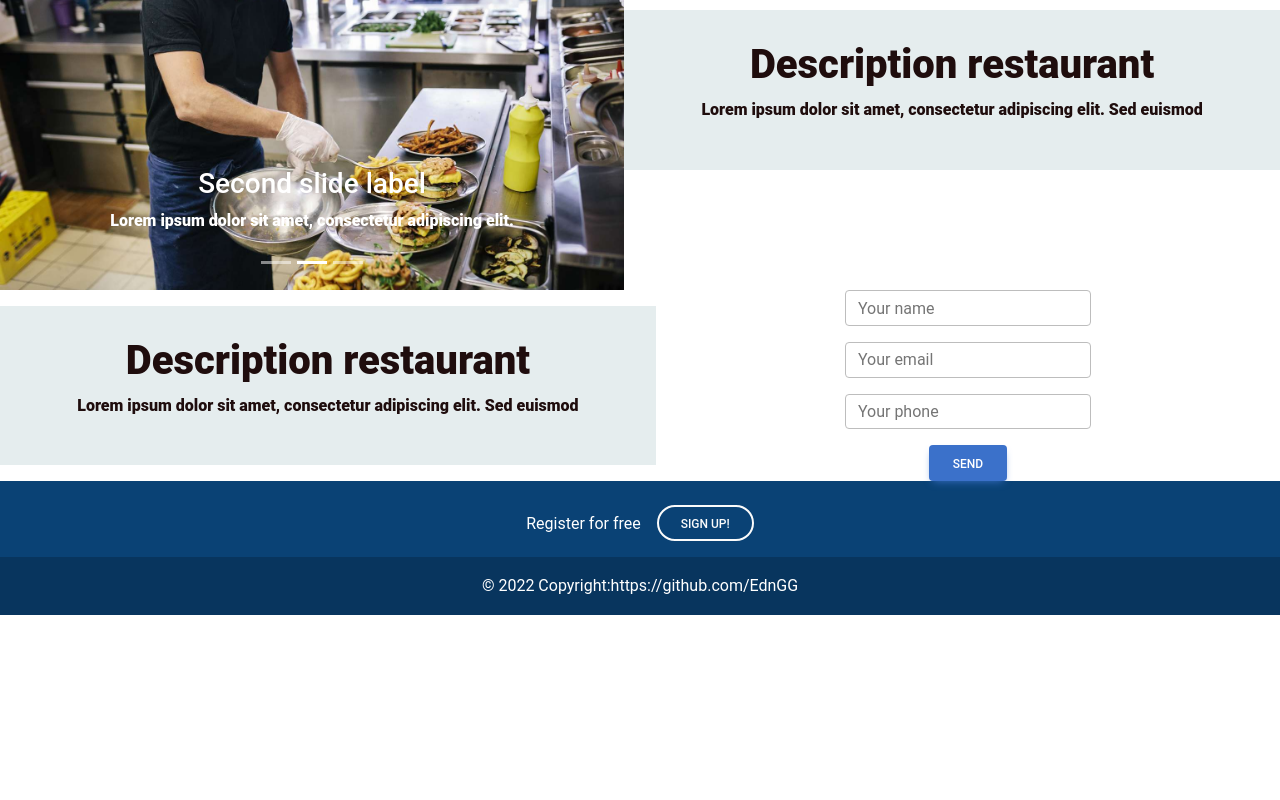
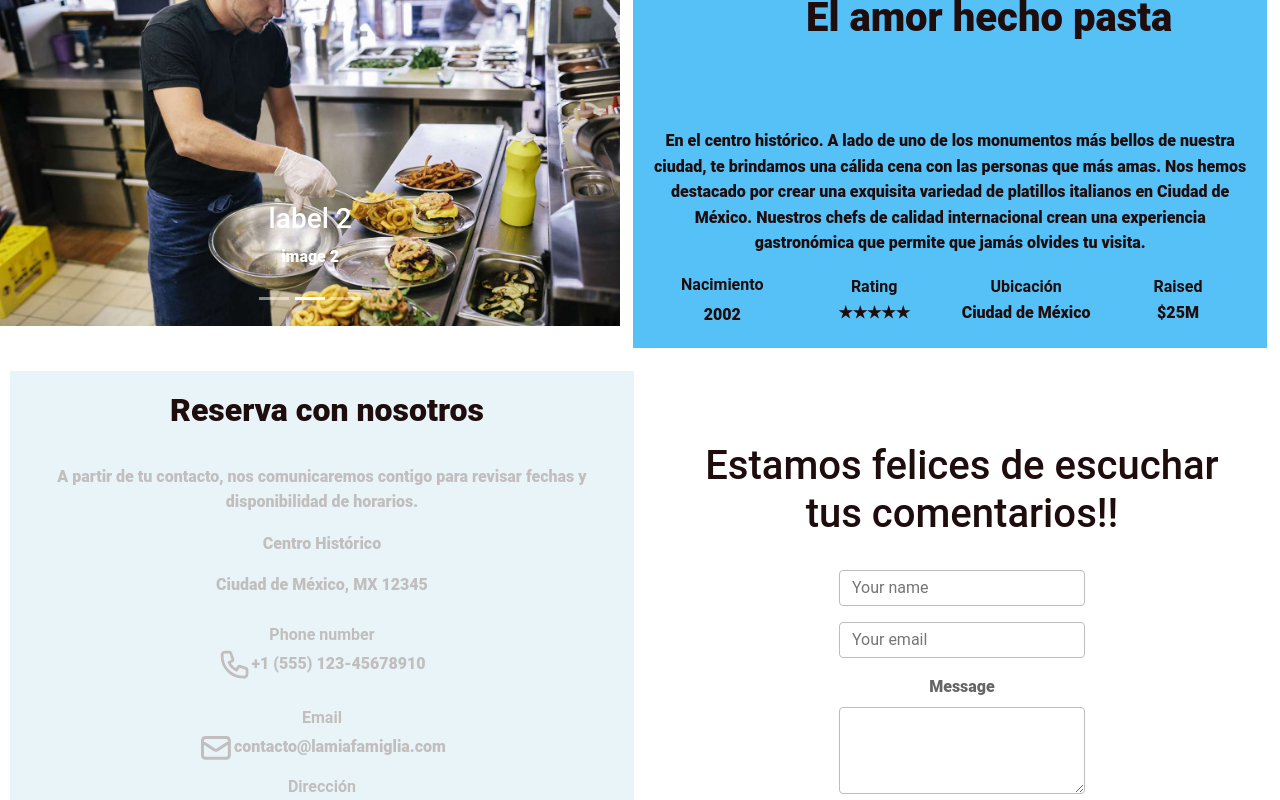
Before and after one commit to EdnGG/Ucamp-project-04, a React (Create React App) app: page / in a window 1280 px wide. Shown: the part 360-1160 px from the top of the page. Before the commit the page ends 975 px from the top, so only its background shows below. Built offline with nearby package versions, Linux system fonts and the light colour scheme; no server answers.

Commit message:
getting things done

```diff
--- a/src/App.css
+++ b/src/App.css
@@ -116,17 +116,33 @@
   width: 100%;
   height: 100%;
 }
-.form {
+.card-description {
   display: flex;
   flex-direction: row;
   justify-content: center;
   align-items: center;
-  color: white;
-  padding: 31px; /* Needs to check*/
+  color: rgb(195, 224, 230);
+  /* padding: 31px; */
+  padding: 13px;
+  margin: 13px;
   font-weight: 900;
   width: 100%;
   height: 100%;
-  background-color: rgb(229, 237, 238);
+  background-color: rgb(85, 193, 247);
+}
+/*  */
+.card-form {
+  display: flex;
+  flex-direction: column;
+  justify-content: center;
+  align-items: center;
+  color: rgb(25, 7, 7);
+  font-weight: 900;
+  padding: 10px;
+  margin: 10px;
+  width: 96.5%;
+  height: 100%;
+  background-color: rgb(232, 244, 248);
 }
 .carousel__img {
   object-fit: cover;
@@ -216,6 +232,8 @@
   font-weight: 900;
   width: 100%;
   height: 100%;
+  padding: 39px;
+  margin: 39px;
 }
 .container__card-description-title {
   display: flex;
@@ -248,6 +266,8 @@
   font-weight: 900;
   width: 100%;
   height: 100%;
+  padding: 5px;
+  margin: 5px;
 }
 .container__card-form-title {
   display: flex;
@@ -264,8 +284,51 @@
   flex-direction: column;
   justify-content: center;
   align-items: center;
+  color: rgb(194, 190, 190);
+  font-weight: 900;
+  width: 100%;
+  height: 100%;
+}
+.container__card-form-content-icon {
+  /* display: flex;
+  flex-direction: column;
+  justify-content: center;
+  align-items: center;
+  color: rgb(194, 190, 190);
+  font-weight: 900; */
+  width: 7%;
+  height: 7%;
+}
+.container__card-description-reviews {
+  display: flex;
+  flex-direction: row;
+  justify-content: center;
+  align-items: center;
   color: rgb(31, 13, 13);
   font-weight: 900;
   width: 100%;
   height: 100%;
 }
+.container__card-description-reviews-container {
+  display: flex;
+  flex-direction: column;
+  justify-content: center;
+  align-items: center;
+  color: rgb(31, 13, 13);
+  font-weight: 900;
+  width: 100%;
+  height: 100%;
+}
+
+.container__contact-form {
+  display: flex;
+  flex-direction: column;
+  justify-content: center;
+  align-items: center;
+  color: rgb(31, 13, 13);
+  font-weight: 900;
+  width: 100%;
+  height: 100%;
+  padding: 20px;
+  margin: 20px;
+}
--- a/src/components/CardDescription.jsx
+++ b/src/components/CardDescription.jsx
@@ -5,13 +5,38 @@ const CardDescription = () => {
     <div>
       <div className="container__card-description">
         <h1 className="container__card-description-title">
-          Description restaurant
+          El amor hecho pasta
         </h1>
       </div>
       <div className="container__card-description-content">
         <p>
-          Lorem ipsum dolor sit amet, consectetur adipiscing elit. Sed euismod
+          En el centro histórico. A lado de uno de los monumentos más bellos de
+          nuestra ciudad, te brindamos una cálida cena con las personas que más
+          amas. Nos hemos destacado por crear una exquisita variedad de
+          platillos italianos en Ciudad de México. Nuestros chefs de calidad
+          internacional crean una experiencia gastronómica que permite que jamás
+          olvides tu visita.
         </p>
+      </div>
+      <div className="mt-10">
+        <div className="container__card-description-reviews">
+          <div className="container__card-description-reviews-container">
+            <dt class="text-base font-medium text-black-500">Nacimiento</dt>
+            <dd class="mt-1 text-3xl ">2002</dd>
+          </div>
+          <div className="container__card-description-reviews-container">
+            <dt class="text-base font-medium text-black-500">Rating</dt>
+            <dd class="text-3xl font-extrabold ">★★★★★</dd>
+          </div>
+          <div className="container__card-description-reviews-container">
+            <dt class="text-base font-medium text-white-500">Ubicación</dt>
+            <dd class="text-3xl font-extrabold ">Ciudad de México</dd>
+          </div>
+          <div className="container__card-description-reviews-container">
+            <dt class="text-base font-medium text-white-500">Raised</dt>
+            <dd class="text-3xl font-extrabold ">$25M</dd>
+          </div>
+        </div>
       </div>
     </div>
   );
--- a/src/components/CardForm.jsx
+++ b/src/components/CardForm.jsx
@@ -4,12 +4,68 @@ const CardForm = () => {
   return (
     <div>
       <div className="container__card-form">
-        <h1 className="container__card-form-title">Description restaurant</h1>
+        <h2 className="container__card-form-title">Reserva con nosotros</h2>
       </div>
       <div className="container__card-form-content">
-        <p>
-          Lorem ipsum dolor sit amet, consectetur adipiscing elit. Sed euismod
+        <p class="mt-3 text-lg">
+          A partir de tu contacto, nos comunicaremos contigo para revisar fechas
+          y disponibilidad de horarios.
         </p>
+        <dd>
+          <p>Centro Histórico</p>
+          <p>Ciudad de México, MX 12345</p>
+        </dd>
+        <div class="mt-20">
+          <dt class="sr-only">Phone number</dt>
+          <dd class="flex">
+            <svg
+              xmlns="http://www.w3.org/2000/svg"
+              fill="none"
+              viewBox="0 0 24 24"
+              stroke="currentColor"
+              class="flex-shrink-0 h-6 w-6 text-gray-100"
+              aria-hidden="true"
+              className="container__card-form-content-icon"
+            >
+              <path
+                stroke-linecap="round"
+                stroke-linejoin="round"
+                stroke-width="2"
+                d="M3 5a2 2 0 012-2h3.28a1 1 0 01.948.684l1.498 4.493a1 1 0 01-.502 1.21l-2.257 1.13a11.042 11.042 0 005.516 5.516l1.13-2.257a1 1 0 011.21-.502l4.493 1.498a1 1 0 01.684.949V19a2 2 0 01-2 2h-1C9.716 21 3 14.284 3 6V5z"
+              ></path>
+            </svg>
+            <span class="ml-3">+1 (555) 123-45678910</span>
+          </dd>
+        </div>
+        <div class="mt-3">
+          <dt class="sr-only">Email</dt>
+          <dd class="flex">
+            <svg
+              xmlns="http://www.w3.org/2000/svg"
+              fill="none"
+              viewBox="0 0 24 24"
+              stroke="currentColor"
+              class="flex-shrink-0 h-6 w-6 text-gray-400"
+              aria-hidden="true"
+              className="container__card-form-content-icon"
+            >
+              <path
+                stroke-linecap="round"
+                stroke-linejoin="round"
+                stroke-width="2"
+                d="M3 8l7.89 5.26a2 2 0 002.22 0L21 8M5 19h14a2 2 0 002-2V7a2 2 0 00-2-2H5a2 2 0 00-2 2v10a2 2 0 002 2z"
+              ></path>
+            </svg>
+            <span class="ml-3">contacto@lamiafamiglia.com</span>
+          </dd>
+        </div>
+        <div class="mt-20">
+          <dt class="sr-only">Dirección</dt>
+          <dd>
+            <p>2021. UCamp. Todos los derechos reservados.</p>
+            <p>Esta es una aplicación ficticia para fines académicos.</p>
+          </dd>
+        </div>
       </div>
     </div>
   );
--- a/src/components/CarouselFade.jsx
+++ b/src/components/CarouselFade.jsx
@@ -11,8 +11,8 @@ function CarouselFade() {
           alt="First slide"
         />
         <Carousel.Caption>
-          <h3>First slide label</h3>
-          <p>Nulla vitae elit libero, a pharetra augue mollis interdum.</p>
+          <h3>label 1</h3>
+          <p>image 1</p>
         </Carousel.Caption>
       </Carousel.Item>
       <Carousel.Item>
@@ -23,8 +23,8 @@ function CarouselFade() {
         />
 
         <Carousel.Caption>
-          <h3>Second slide label</h3>
-          <p>Lorem ipsum dolor sit amet, consectetur adipiscing elit.</p>
+          <h3>label 2</h3>
+          <p>image 2</p>
         </Carousel.Caption>
       </Carousel.Item>
       <Carousel.Item>
@@ -35,10 +35,8 @@ function CarouselFade() {
         />
 
         <Carousel.Caption>
-          <h3>Third slide label</h3>
-          <p>
-            Praesent commodo cursus magna, vel scelerisque nisl consectetur.
-          </p>
+          <h3>label 3</h3>
+          <p>image 3</p>
         </Carousel.Caption>
       </Carousel.Item>
     </Carousel>
--- a/src/components/Register.jsx
+++ b/src/components/Register.jsx
@@ -35,6 +35,7 @@ const Register = () => {
       email: "",
       password: "",
     });
+    e.target.reset();
   };
 
   return (
--- a/src/layout/Index.jsx
+++ b/src/layout/Index.jsx
@@ -1,6 +1,7 @@
 import React from "react";
 import Navbar from "../components/Navbar";
 import Register from "../components/Register";
+import Contact from "../views/Contact";
 import Footer from "../components/Footer";
 import CarouselFade from "../components/CarouselFade";
 // import Data from "../components/Data";
@@ -19,7 +20,7 @@ const index = () => {
           <CarouselFade />
         </div>
 
-        <div className="form">
+        <div className="card-description">
           <CardDescription />
           {/* <Register /> */}
           {/* <Data /> */}
@@ -27,12 +28,13 @@ const index = () => {
       </div>
 
       <div className="container__sub-main">
-        <div className="form">
+        <div className="card-form">
           <CardForm />
         </div>
 
         <div className="form-user">
-          <Register />
+          {/* <Register /> */}
+          <Contact />
         </div>
       </div>
 
--- a/src/services/user.js
+++ b/src/services/user.js
@@ -11,7 +11,7 @@ import {
 export const sendUserMessage = async (email, username, message) => {
   try {
     console.log("email, username, message: ", email, username, message);
-    await setDoc(doc(db, "messages", email, username, message), {
+    await setDoc(doc(db, "messages", "user"), {
       email,
       username,
       message,
--- a/src/views/About.jsx
+++ b/src/views/About.jsx
@@ -1,7 +1,20 @@
 import React from "react";
+import Button from "react-bootstrap/Button";
+import { Link, Outlet } from "react-router-dom";
 
 const About = () => {
-  return <div>About</div>;
+  return (
+    <div>
+      About
+      <div>
+        <Link to="/" className="navbar__link" href="#">
+          <Button variant="primary" type="button">
+            Go back
+          </Button>
+        </Link>
+      </div>
+    </div>
+  );
 };
 
 export default About;
--- a/src/views/Contact.jsx
+++ b/src/views/Contact.jsx
@@ -13,6 +13,7 @@ const Contact = () => {
     message: "",
   });
   const [show, setShow] = useState(false);
+  const [showSuccess, setShowSuccess] = useState(false);
   // End States
 
   const handleChange = (e) => {
@@ -34,8 +35,8 @@ const Contact = () => {
       return;
     }
     await sendUserMessage(
+      userMessage.username,
       userMessage.email,
-      userMessage.username,
       userMessage.message
     );
     setUserMessage({
@@ -43,10 +44,13 @@ const Contact = () => {
       email: "",
       message: "",
     });
+    setShowSuccess(true);
+    e.target.reset();
   };
 
   return (
-    <div>
+    <div className="container__contact-form">
+      <h1 className="p-4">Estamos felices de escuchar tus comentarios!!</h1>
       <Form onSubmit={sendMessage}>
         <Form.Group className="mb-3" controlId="formGroupName">
           {/* <Form.Label>Name</Form.Label> */}
@@ -93,6 +97,24 @@ const Contact = () => {
           Please fill all the fields to register in the app.
         </Alert.Heading>
       </Alert>
+
+      <Alert
+        show={showSuccess}
+        variant="primary"
+        onClick={() => setShowSuccess(false)}
+        className="alert__success"
+        dismissible
+      >
+        <Alert.Heading className="alert__heading">
+          Thanks for the feedback! Well get back to you as soon as possible.
+        </Alert.Heading>
+      </Alert>
+
+      {/* <div>
+        <Button variant="primary" type="button">
+          Go back
+        </Button>
+      </div> */}
     </div>
   );
 };
--- a/src/views/Menu.jsx
+++ b/src/views/Menu.jsx
@@ -1,7 +1,20 @@
 import React from "react";
+import Button from "react-bootstrap/Button";
+import { Link, Outlet } from "react-router-dom";
 
 const Menu = () => {
-  return <div>Menu</div>;
+  return (
+    <div>
+      Menu
+      <div>
+        <Link to="/" className="navbar__link" href="#">
+          <Button variant="primary" type="button">
+            Go back
+          </Button>
+        </Link>
+      </div>
+    </div>
+  );
 };
 
 export default Menu;
```
